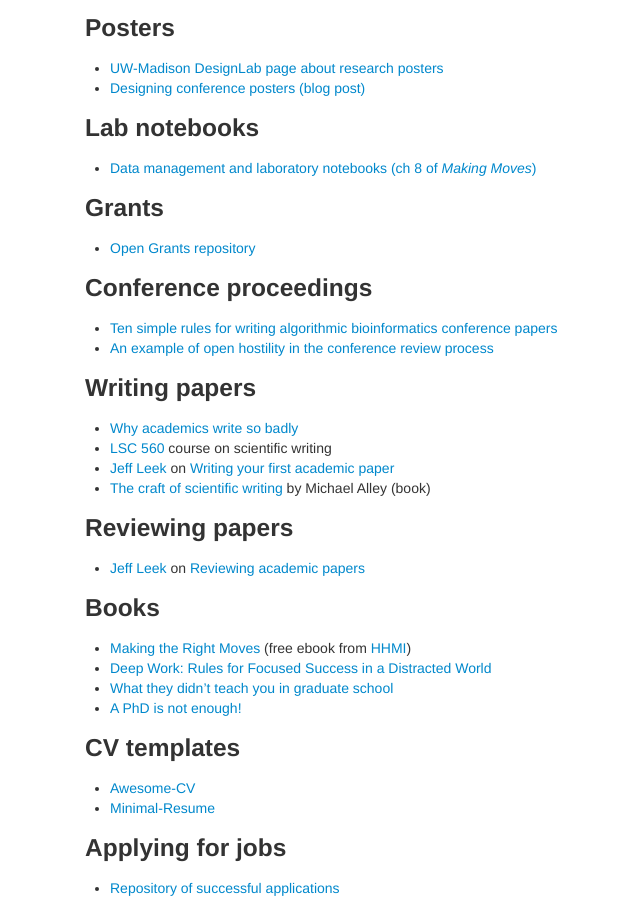
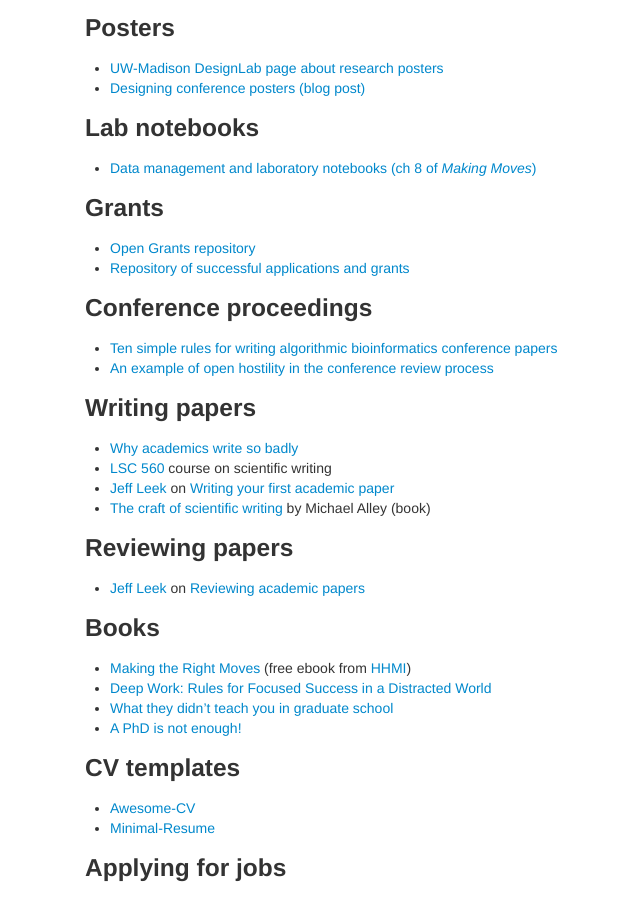
Before and after one commit to kbroman/BMI883, a Jekyll site: the page built from resources.md, in a window 1280 px wide and 900 px high, scrolled down 514 px. Shown: the whole window, without its empty margins (205-845 px from the left). Built offline with Jekyll 4.4.1, drawn with Linux system fonts in a browser that asks for light colours.

Commit message:
resources: link to repo of successful grants

```diff
--- a/resources.md
+++ b/resources.md
@@ -39,6 +39,8 @@ description: Resources for BMI 883, Biomedical data science professional skills
 ### Grants
 
 - [Open Grants repository](https://www.ogrants.org/)
+- [Repository of successful applications and grants](https://github.com/RILAB/statements)
+
 
 ### Conference proceedings
 
```
